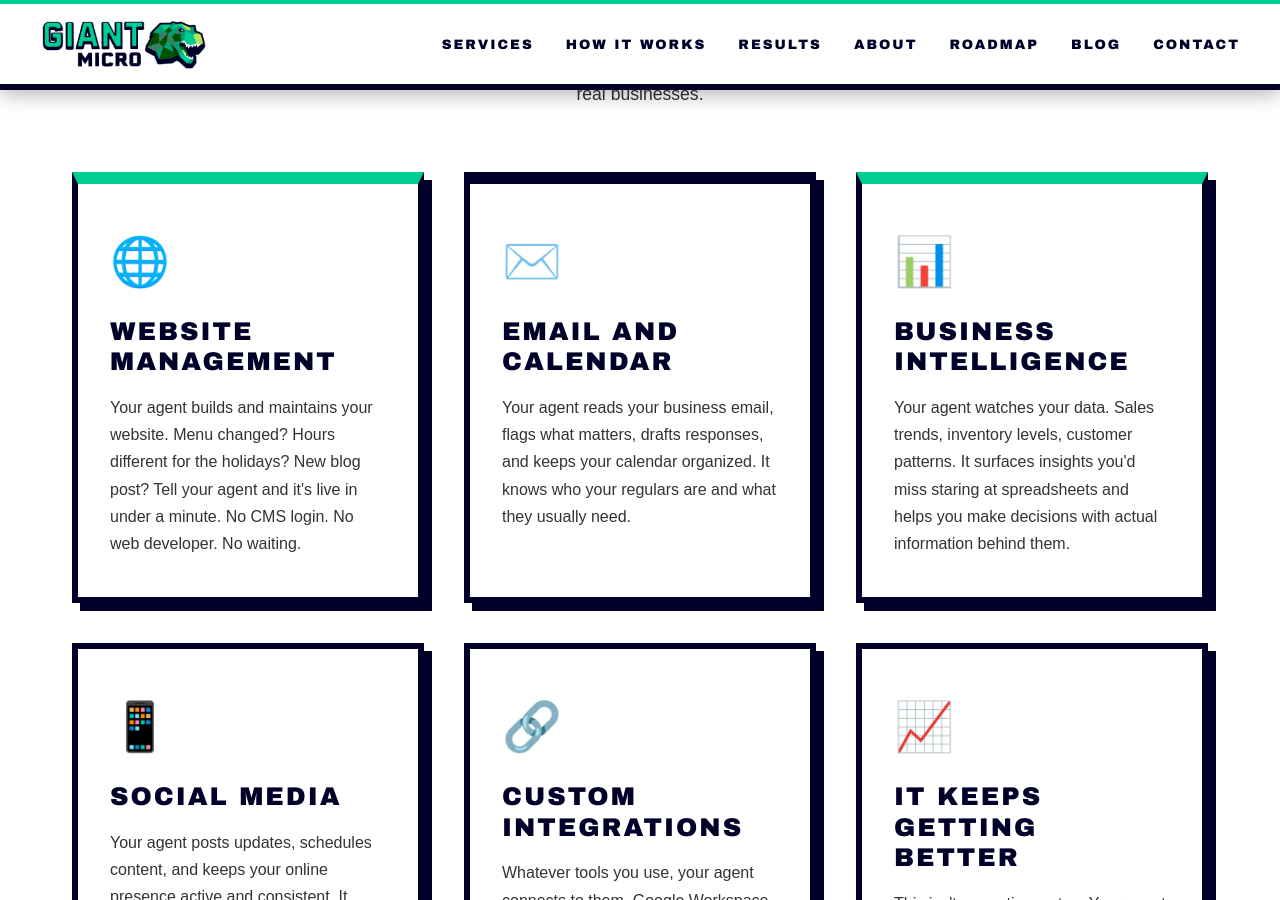
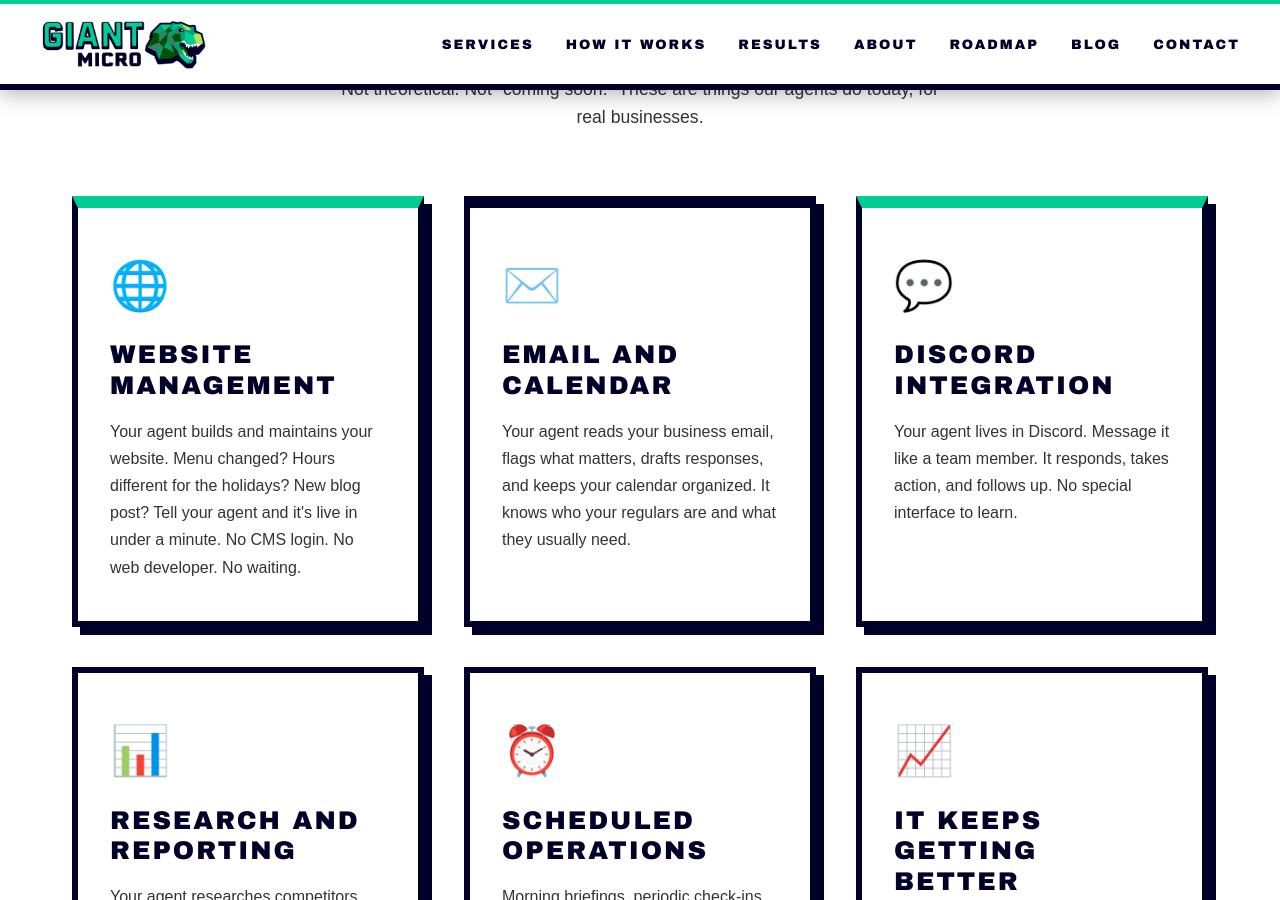
Before and after one commit to giant-micro/giant-micro.github.io, a Jekyll site: the page built from index.html, in a window 1280 px wide and 900 px high, scrolled down 2016 px. Built offline with Jekyll 4.4.1, drawn with Linux system fonts in a browser that asks for light colours; some of the changed text lies outside the part shown.

Commit message:
Honesty pass: only claim what's running, link to roadmap for what's next
- Hero: added 'everything on this site is real and running today'
- Services: replaced Social Media and Custom Integrations with Discord and Scheduled Ops (proven)
- Services: replaced Business Intelligence with Research and Reporting (accurate)
- Services: 'keeps getting better' card links to roadmap
- Comparison: removed socials/data tracking claims
- Proof: specified cottage bakery + Discord (real details)
- About: added 'we only claim what's running' brand statement + roadmap link

```diff
--- a/index.html
+++ b/index.html
@@ -33,7 +33,7 @@ layout: default
             <div class="card">
                 <div class="card-icon">🌱</div>
                 <h3>Giant Micro</h3>
-                <p>Your business gets its own AI agent. It lives in your systems. It reads your email, manages your website, posts to your socials, tracks your data. It's always on, always learning, always getting better. And we're always behind it, making sure it works.</p>
+                <p>Your business gets its own AI agent. It lives in your systems. It reads your email, manages your website, and handles the daily operations that eat your time. It's always on, always learning, always getting better. And we're always behind it, making sure it works.</p>
             </div>
         </div>
     </div>
@@ -58,24 +58,24 @@ layout: default
                 <p>Your agent reads your business email, flags what matters, drafts responses, and keeps your calendar organized. It knows who your regulars are and what they usually need.</p>
             </div>
             <div class="card">
-                <div class="card-icon">📊</div>
-                <h3>Business Intelligence</h3>
-                <p>Your agent watches your data. Sales trends, inventory levels, customer patterns. It surfaces insights you'd miss staring at spreadsheets and helps you make decisions with actual information behind them.</p>
+                <div class="card-icon">💬</div>
+                <h3>Discord Integration</h3>
+                <p>Your agent lives in Discord. Message it like a team member. It responds, takes action, and follows up. No special interface to learn.</p>
             </div>
             <div class="card">
-                <div class="card-icon">📱</div>
-                <h3>Social Media</h3>
-                <p>Your agent posts updates, schedules content, and keeps your online presence active and consistent. It knows your voice because it works with you every day.</p>
+                <div class="card-icon">📊</div>
+                <h3>Research and Reporting</h3>
+                <p>Your agent researches competitors, writes reports, and produces actionable summaries. It does the homework so you can make the decisions.</p>
             </div>
             <div class="card">
-                <div class="card-icon">🔗</div>
-                <h3>Custom Integrations</h3>
-                <p>Whatever tools you use, your agent connects to them. Google Workspace, spreadsheets, inventory systems, point of sale. If there's an API, your agent can work with it.</p>
+                <div class="card-icon">⏰</div>
+                <h3>Scheduled Operations</h3>
+                <p>Morning briefings, periodic check-ins, automated reports. Your agent works on a schedule so you don't have to remember to ask.</p>
             </div>
             <div class="card">
                 <div class="card-icon">📈</div>
                 <h3>It Keeps Getting Better</h3>
-                <p>This isn't a one-time setup. Your agent learns your business over weeks and months. The longer it runs, the more it knows, the more it can do. It compounds.</p>
+                <p>This isn't a one-time setup. Your agent learns your business over weeks and months. The longer it runs, the more it knows, the more it can do. We're always adding new capabilities. <a href="/roadmap" style="color: #00cd91; text-decoration: underline;">See what's next.</a></p>
             </div>
         </div>
     </div>
@@ -113,7 +113,7 @@ layout: default
         <div class="proof-content">
             <h2>Already Working for Real Businesses</h2>
             <div class="proof-card">
-                <p>A small business deployed an AI agent over a weekend. The agent manages email, calendar, business data through Google Workspace, and maintains the company's website. When information changes, the site updates. When an email needs a response, the agent handles it.</p>
+                <p>A cottage bakery deployed an AI agent over a weekend. The agent manages email, calendar, and business data through Google Workspace, maintains the company's website, and communicates through Discord. When information changes, the site updates. When an email needs a response, the agent handles it.</p>
                 <p style="margin-top: 1.5rem;">No vendor lock-in. No IT department required. Just a small business with a powerful new team member that gets better every week.</p>
             </div>
             <p class="proof-tagline">One business. One agent. Zero busywork.</p>
@@ -149,7 +149,7 @@ layout: default
             <div class="about-box">
                 <h3>Small Team. Big Results.</h3>
                 <p>Giant Micro was founded by a 20-year IT veteran who's spent his entire career in one place: the gap between humans and technology. Helping people figure out how to get along with their tools. Making complex systems feel simple.</p>
-                <p>AI changes what's possible. But someone still has to bridge the gap between the technology and the business that needs it. That's what we do. We deploy AI agents, we manage them, and we make sure they actually work for your business. Not in theory. In practice. Every day.</p>
+                <p>AI changes what's possible. But the industry is full of promises that don't hold up. We take a different approach: we only claim what's running. Every capability on this site is deployed and working today. If it's not ready, it's on <a href="/roadmap" style="color: #00cd91; text-decoration: underline;">our roadmap</a>, not our sales pitch. We deploy AI agents, we manage them, and we make sure they actually work for your business. Not in theory. In practice. Every day.</p>
                 <div class="about-highlight">
                     Making little things act big.
                 </div>
```
Also changed, not shown: other parts of index.html (+1 -1 lines).
